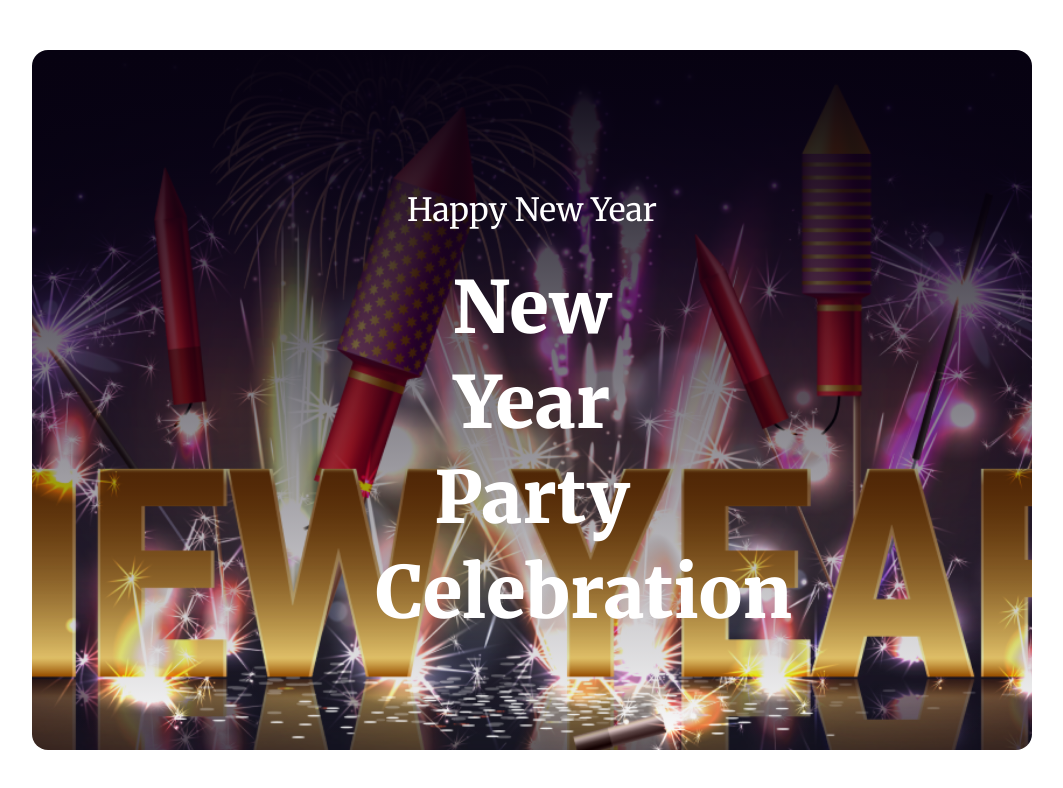
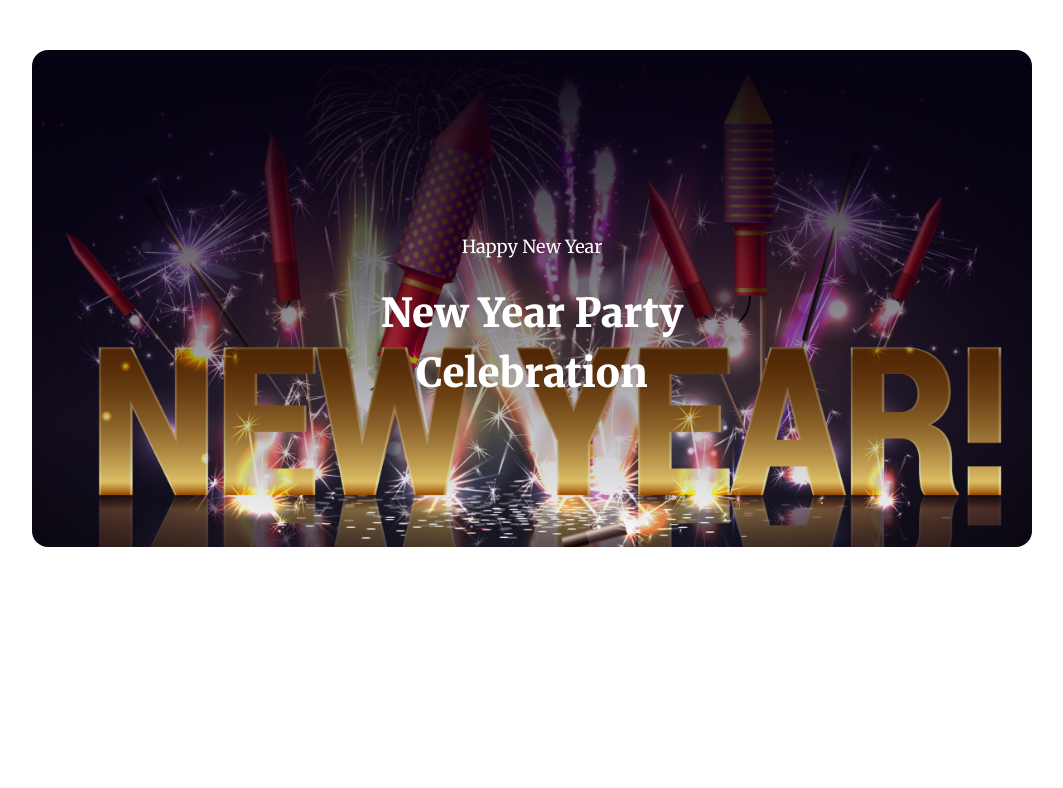
Before and after one commit to dxrahat33/module-6-practice, a plain HTML site: page index.html in a window 1280 px wide. Shown: the whole page, without its empty margins (108-1171 px from the left). Drawn offline with Linux system fonts and the light colour scheme.

Commit message:
CSS done for first page

```diff
--- a/styles/style.css
+++ b/styles/style.css
@@ -15,7 +15,7 @@ main{
 
 /* star - banner design */
 .banner{
-    height: 700px;
+    /* height: 400px; */
     border-radius: 16px;
     background: linear-gradient(180.00deg, rgb(7, 2, 17),rgba(7, 2, 17, 0) 100%),url("../images/Banner\ Image.png");
     background-position: center;
@@ -29,20 +29,20 @@ main{
 .banner h4{
     color: rgb(255, 255, 255);
     font-family: Merriweather;
-    font-size: 32px;
+    font-size: 18px;
     font-weight: 400;
     line-height: 40px;
     letter-spacing: 0%;
     text-align: center;
-    margin: 30px 0;
+    margin: 177px 344px 0 344px;
 }
 .banner h1{
     color: rgb(255, 255, 255);
     font-family: Merriweather;
-    font-size: 72px;
+    font-size: 40px;
     font-weight: 900;
-    line-height: 95px;
+    line-height: 60px;
     letter-spacing: 0%;
     text-align: center;
-    margin: 0 344px;
+    margin: 16px 344px 144px 344px;
 }
```
